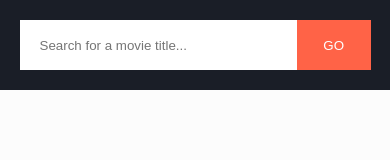
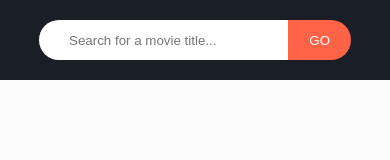
Before and after one commit to samael83/omdbapp, a plain HTML site: page index.html in a window 390 px wide. Drawn offline with Linux system fonts and the light colour scheme.

Commit message:
fix search bar responsive issues

```diff
--- a/index.html
+++ b/index.html
@@ -24,15 +24,13 @@
         <section class="main-stage">
 
             <header>
-                <div class="wrapper">
-                    <fieldset class="main-search">
-                        <input class="search-field" id="search-input" type="text" placeholder="Search for a movie title...">
-                        <input class="search-btn" id="search-btn" type="submit" value="GO">
-                    </fieldset>
+                <div class="wrapper search-container">
+                    <input class="search-field" id="search-input" type="text" placeholder="Search for a movie title...">
+                    <input class="search-btn" id="search-btn" type="submit" value="GO">
                 </div>
             </header>
 
-            <div class="wrapper results-wrapper">
+            <div class="wrapper">
                 <p class="error"></p>
                 <ul id="grid-main" class="grid"></ul>
                 <div id="next-btn" class="load-more-btn toggle-visibility">LOAD MORE</div>
--- a/scripts/script.js
+++ b/scripts/script.js
@@ -98,7 +98,7 @@ function renderList(movies) {
             <img class="poster" src="${(movie.Poster == 'N/A') ? 'images/default_poster.jpg' : movie.Poster}">
             <h3>${movie.Title}</h3>
             <p>${movie.Year}</p>
-            <a href="http://www.imdb.com/title/${movie.imdbID}/" target="_blank">IMDB</a>
+            <a href="http://www.imdb.com/title/${movie.imdbID}/" target="_blank"><img src="./images/imdb.png" height="20" ></a>
         `;
         li.dataset.imdbid = movie.imdbID;
         li.classList.add('grid-cell');
@@ -118,7 +118,3 @@ function renderMoviePage(val) {
         <p>${val.Director}</p>
     `;
 }
-
-function displayError() {
-
-}
--- a/styles/style.css
+++ b/styles/style.css
@@ -1,6 +1,6 @@
 body, html {
     background-color: #fcfcfc;
-    font-family: 'lato', serif;
+    font-family: 'Lato', sans-serif;
     font-weight: 300;
 }
 
@@ -22,19 +22,22 @@ header {
     position: fixed;
 }
 
-.main-search {
-    height: 50px;
-    width: 90%;
-    margin: 0 auto;
-    background: #ffffff;
+.search-container {
+    width: 80%;
+    height: 40px;
     display: flex;
-    flex-direction: row;
 }
 
 #search-input {
     flex: 7;
-    padding: 0 0 0 20px;
     color: #757b88;
+    padding: 0 0 0 30px;
+    -webkit-border-top-left-radius: 45px;
+    -webkit-border-bottom-left-radius: 45px;
+    -moz-border-radius-topleft: 45px;
+    -moz-border-radius-bottomleft: 45px;
+    border-top-left-radius: 45px;
+    border-bottom-left-radius: 45px;
 }
 
 #search-btn {
@@ -42,6 +45,12 @@ header {
     background-color: tomato;
     color: #ffffff;
     cursor: pointer;
+    -webkit-border-top-right-radius: 45px;
+    -webkit-border-bottom-right-radius: 45px;
+    -moz-border-radius-topright: 45px;
+    -moz-border-radius-bottomright: 45px;
+    border-top-right-radius: 45px;
+    border-bottom-right-radius: 45px;
 }
 
 .grid {
@@ -72,8 +81,8 @@ header {
     width:  auto;
     max-width: 220px;
     background-position: 50% 50%;
-    background-repeat:   no-repeat;
-    background-size:     cover;
+    background-repeat: no-repeat;
+    background-size: cover;
 }
 
 .load-more-btn {
```
